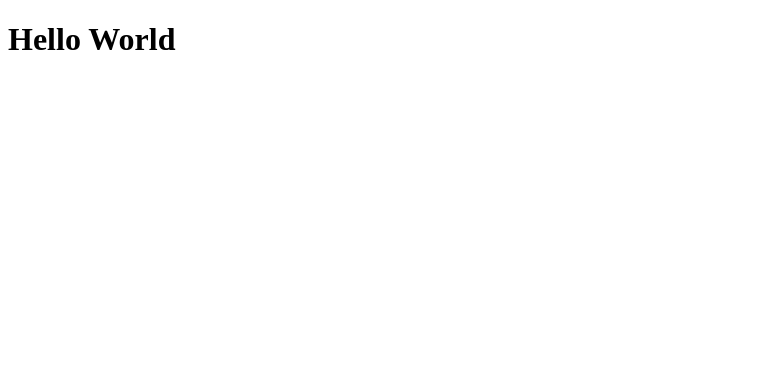
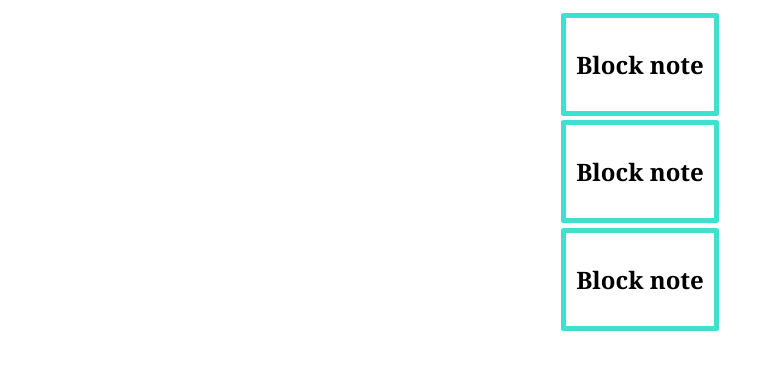
Before and after one commit to Shushkin19/yars, a React (Create React App) app: page / in a window 1280 px wide. Shown: the top 370 px of the page, without its empty margins (0-774 px from the left). Built offline with nearby package versions, Linux system fonts and the light colour scheme.

Commit message:
pre add notes

```diff
--- a/src/App.js
+++ b/src/App.js
@@ -1,8 +1,16 @@
+import React from "react";
+
+import Note from "./components/Note.";
+
+import './styles/App.css'
+
 
 function App() {
   return (
     <div className="App">
-      <h1>Hello World</h1>
+      <Note />
+      <Note />
+      <Note />
     </div>
   );
 }
--- /dev/null
+++ b/src/components/Note..jsx
@@ -0,0 +1,12 @@
+import React from "react";
+
+const Note = function () {
+
+    return (
+        <div className="Note">
+            <h2>Block note</h2>
+        </div>
+    )
+}
+
+export default Note
--- /dev/null
+++ b/src/styles/App.css
@@ -0,0 +1,18 @@
+#root {
+    display: flex;
+    justify-self: center;
+}
+
+.App {
+    width: auto;
+}
+
+.Note {
+    display: flex;
+    padding: 10px;
+
+    margin-top: 3%;
+    font-family: Cambria, Cochin, Georgia, Times, 'Times New Roman', serif;
+    border: 5px solid turquoise;
+    border-radius: 2%;
+}
```
